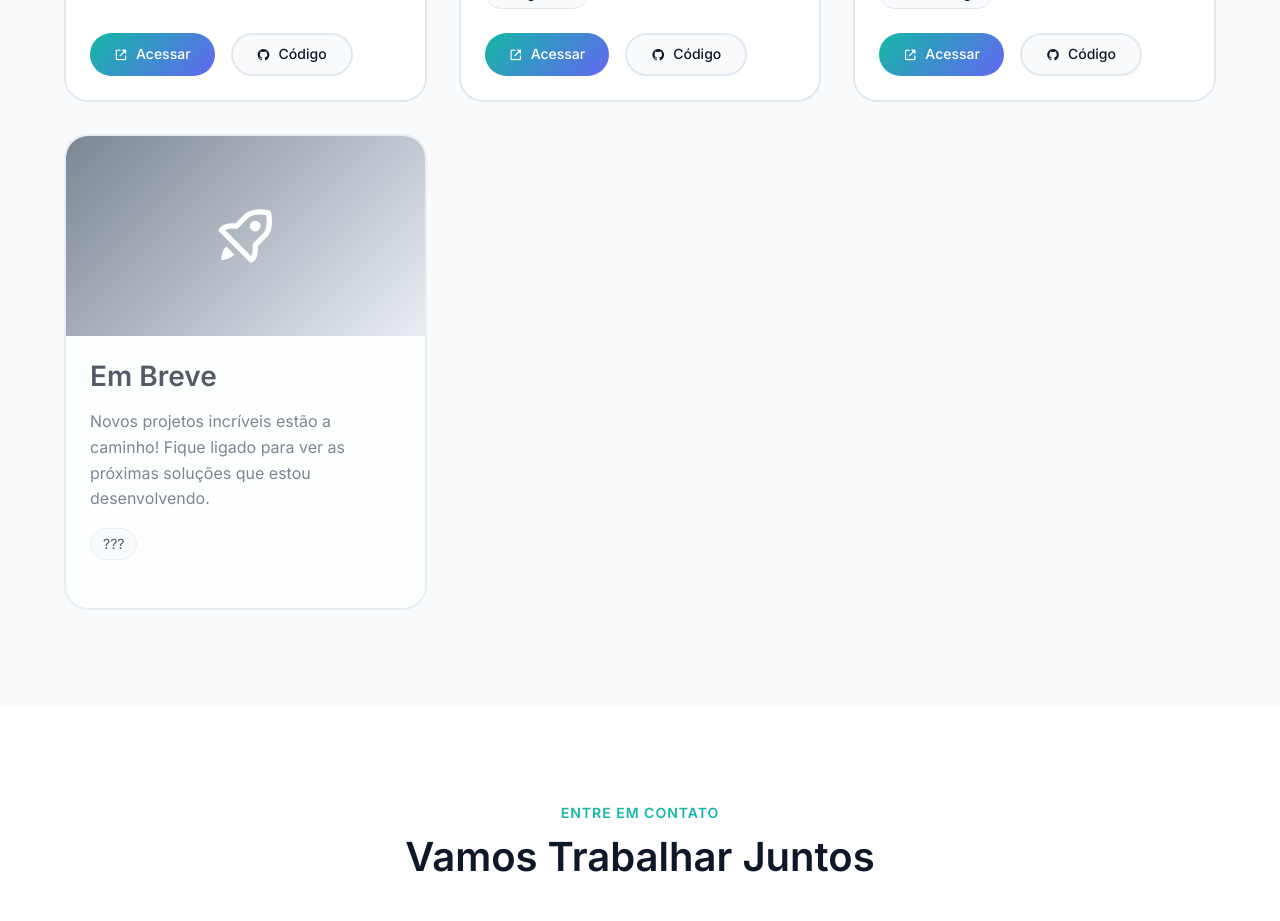
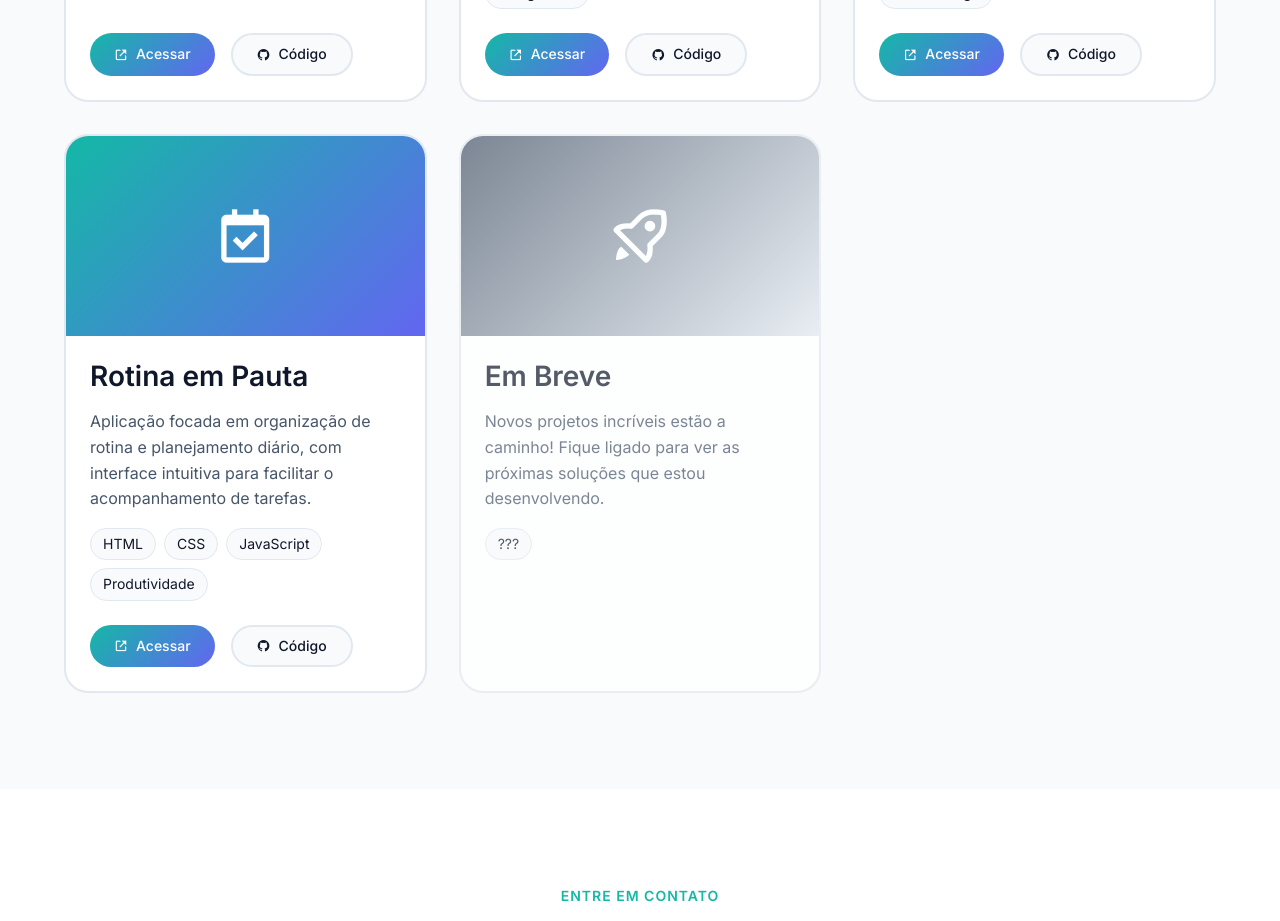
Before and after one commit to abraaosantosdeveloper/abraaosantosdeveloper.github.io, a Next.js app: page / in a window 1280 px wide. Shown: the part 2560-3481 px from the top of the page. Built offline with nearby package versions, Linux system fonts and the light colour scheme.

Commit message:
feat: adiciona card do projeto Rotina em Pauta
Co-authored-by: abraaosantosdeveloper <107932922+abraaosantosdeveloper@users.noreply.github.com>

```diff
--- a/components/Projects.tsx
+++ b/components/Projects.tsx
@@ -98,6 +98,36 @@ export default function Projects() {
             </div>
           </article>
 
+          {/* Rotina em Pauta Project */}
+          <article className="project__card">
+            <div className="project__image">
+              <i className='bx bx-calendar-check'></i>
+            </div>
+            <div className="project__data">
+              <h3 className="project__title">Rotina em Pauta</h3>
+              <p className="project__description">
+                Aplicação focada em organização de rotina e planejamento diário,
+                com interface intuitiva para facilitar o acompanhamento de tarefas.
+              </p>
+              <div className="project__tags">
+                <span className="tag">HTML</span>
+                <span className="tag">CSS</span>
+                <span className="tag">JavaScript</span>
+                <span className="tag">Produtividade</span>
+              </div>
+              <div className="project__buttons">
+                <a href="https://abraaosantosdeveloper.github.io/rotina-em-pauta/" target="_blank" rel="noopener noreferrer" className="btn btn--small btn--primary">
+                  <i className='bx bx-link-external'></i>
+                  Acessar
+                </a>
+                <a href="https://github.com/abraaosantosdeveloper/rotina-em-pauta/" target="_blank" rel="noopener noreferrer" className="btn btn--small btn--secondary">
+                  <i className='bx bxl-github'></i>
+                  Código
+                </a>
+              </div>
+            </div>
+          </article>
+
           {/* Coming Soon Project */}
           <article className="project__card project__card--coming">
             <div className="project__image">
```
